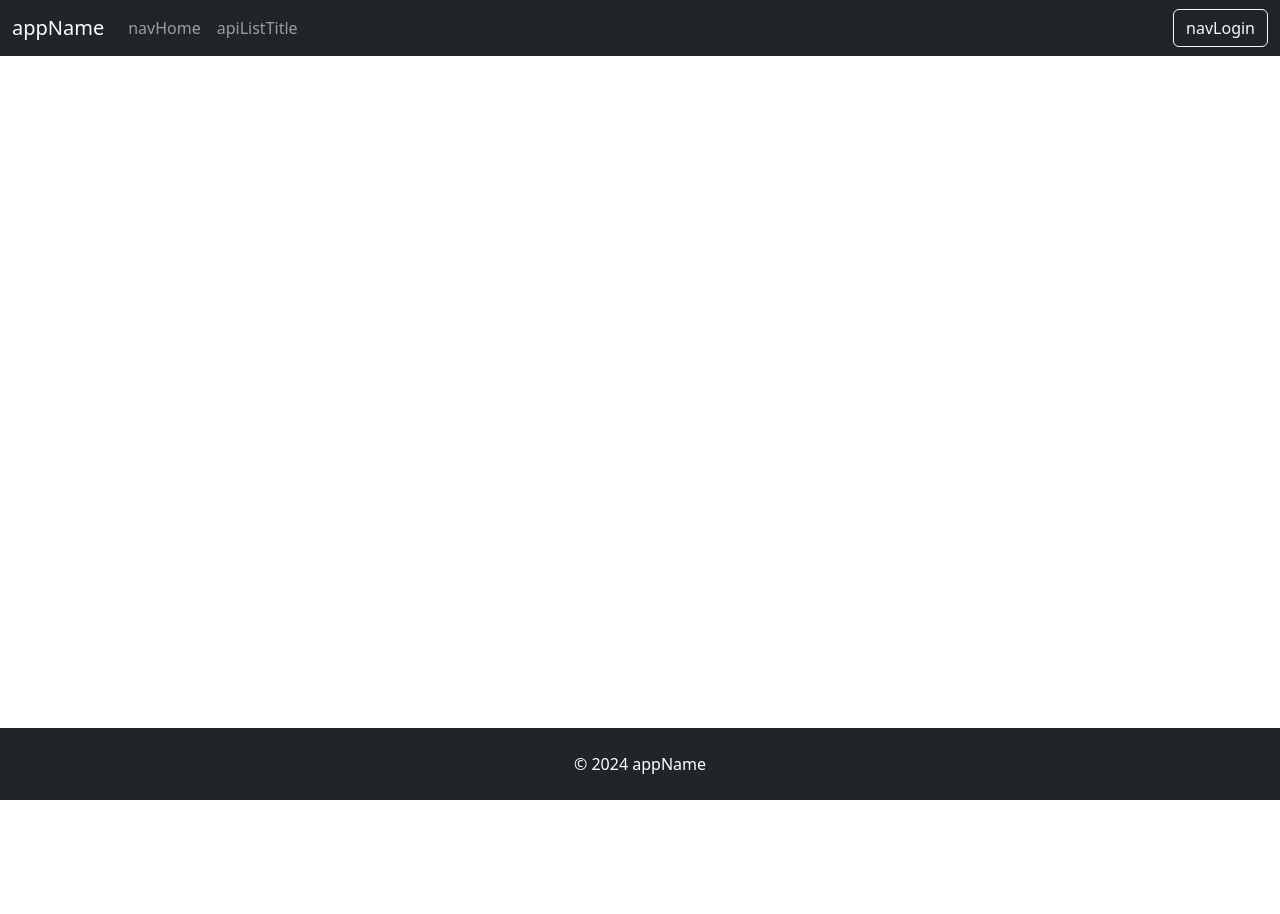
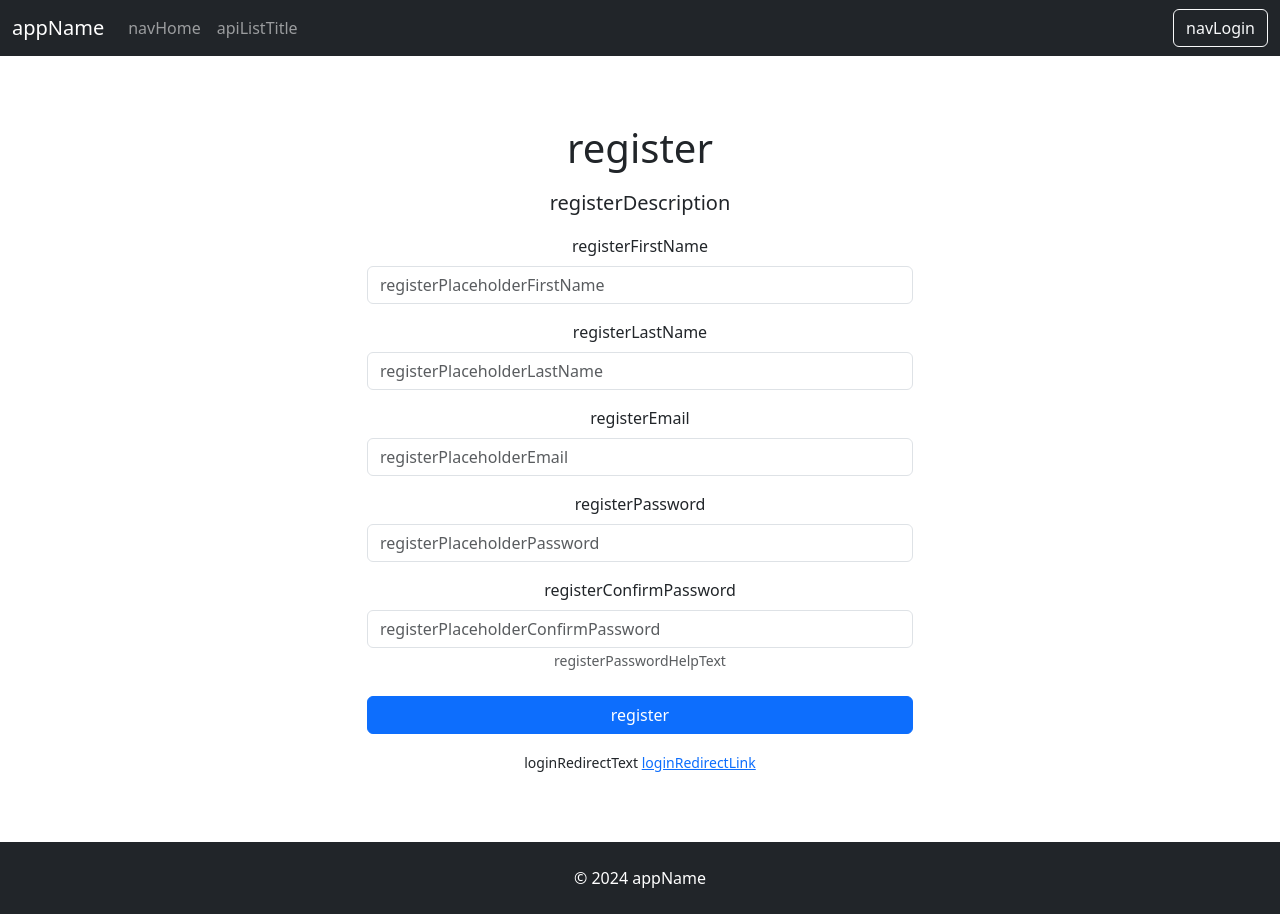
Before and after one commit to Zensurversuch/APIHarvester, a React (Vite) app in the folder System/Frontend/: page /register in a window 1280 px wide. Before the commit the page ends 800 px from the top, so only its background shows below. Built offline with nearby package versions, Linux system fonts and the light colour scheme; the HTML template or start-up script is replaced by a standard one.

Commit message:
16-27-Register

```diff
--- a/System/Frontend/src/App.tsx
+++ b/System/Frontend/src/App.tsx
@@ -9,6 +9,8 @@ import Home from './components/home/Home';
 import Login from './components/login/Login';
 import { AuthProvider } from './contexts/AuthContext';
 import APIList from './components/apis/APIList';
+import ProtectedRoute from './components/route/ProtectedRoute';
+import Register from './components/login/Register';
 
 function App() {
   return (
@@ -20,7 +22,15 @@ function App() {
             <Routes>
               <Route path="/" element={<Home />} />
               <Route path="/login" element={<Login />} />
-              <Route path="/apis" element={<APIList apiData={[]} />} />
+              <Route path="/register" element={<Register />} />
+              <Route
+                path="/apis"
+                element={
+                  <ProtectedRoute>
+                    <APIList apiData={[]} />
+                  </ProtectedRoute>
+                }
+              />
             </Routes>
           </div>
           <Footer />
--- a/System/Frontend/src/components/login/Login.tsx
+++ b/System/Frontend/src/components/login/Login.tsx
@@ -1,17 +1,27 @@
-import React, { useState } from 'react';
+import React, { useEffect, useState } from 'react';
 import { useTranslation } from 'react-i18next';
 import { Container, Row, Col, Form, Button } from 'react-bootstrap';
 import { login } from '../../services/authentication/loginService';
 import { useAuth } from '../../contexts/AuthContext';
-import { useNavigate } from 'react-router-dom';
+import { Link, useLocation, useNavigate } from 'react-router-dom';
 
 const Login: React.FC = () => {
   const { t } = useTranslation();
+  const location = useLocation();
   const { setAuthData } = useAuth();
   const navigate = useNavigate();
   const [email, setEmail] = useState('');
   const [password, setPassword] = useState('');
   const [error, setError] = useState<string | null>(null);
+  const [message, setMessage] = useState<string | null>(null);
+
+
+  useEffect(() => {
+    if (location.state && location.state.message) {
+      setMessage(location.state.message);
+      window.history.replaceState({}, document.title);
+    }
+  }, [location.state]);
 
   const handleSubmit = async (event: React.FormEvent<HTMLFormElement>) => {
     event.preventDefault();
@@ -36,6 +46,7 @@ const Login: React.FC = () => {
           <h1>{t('loginTitle')}</h1>
           <p className="lead mt-3">{t('loginDescription')}</p>
 
+          {message && <div className="alert alert-success">{message}</div>}
           {error && <div className="alert alert-danger">{error}</div>}
 
           <Form onSubmit={handleSubmit}>
@@ -64,6 +75,12 @@ const Login: React.FC = () => {
               {t('login')}
             </Button>
           </Form>
+
+          <div className="mt-3">
+            <small>
+              {t('noAccount')} <Link to="/register">{t('registerHere')}</Link>
+            </small>
+          </div>
         </Col>
       </Row>
     </Container>
--- /dev/null
+++ b/System/Frontend/src/components/login/Register.tsx
@@ -0,0 +1,134 @@
+import React, { useState } from 'react';
+import { useTranslation } from 'react-i18next';
+import { Container, Row, Col, Form, Button } from 'react-bootstrap';
+import { useNavigate } from 'react-router-dom';
+import { register } from '../../services/authentication/registerService';
+
+const Register: React.FC = () => {
+  const { t } = useTranslation();
+  const navigate = useNavigate();
+  const [firstName, setFirstName] = useState('');
+  const [lastName, setLastName] = useState('');
+  const [email, setEmail] = useState('');
+  const [password, setPassword] = useState('');
+  const [confirmPassword, setConfirmPassword] = useState('');
+  const role = "USER" // Placeholder if the System have multiple Roles
+  const [error, setError] = useState<string | null>(null);
+
+  const validatePassword = (password: string) => {
+    const minLength = 8;
+    const hasUpperCase = /[A-Z]/.test(password);
+    const hasLowerCase = /[a-z]/.test(password);
+    const hasNumber = /[0-9]/.test(password);
+    const hasSpecialChar = /[!@#$%^&*(),.?":{}|<>]/.test(password);
+
+    return (
+      password.length >= minLength &&
+      hasUpperCase &&
+      hasLowerCase &&
+      hasNumber &&
+      hasSpecialChar
+    );
+  };
+
+  const handleSubmit = async (event: React.FormEvent<HTMLFormElement>) => {
+    event.preventDefault();
+    if (!validatePassword(password)) {
+      setError(t('passwordHelpText'));
+      return;
+    }
+    if (password !== confirmPassword) {
+      setError(t('registerPasswordMismatch'));
+      return;
+    }
+    try {
+      await register({email, password, lastName, firstName, role});
+      navigate('/login', { state: { message: t('userCreatedSuccess') } });
+    } catch (error) {
+      console.error('Error during registration:', error);
+      setError(t('registerError'));
+    }
+  };
+
+  return (
+    <Container className="text-center mt-5">
+      <Row className="justify-content-md-center">
+        <Col md={6}>
+          <h1>{t('register')}</h1>
+          <p className="lead mt-3">{t('registerDescription')}</p>
+
+          {error && <div className="alert alert-danger">{error}</div>}
+
+          <Form onSubmit={handleSubmit}>
+            <Form.Group controlId="formBasicFirstName">
+              <Form.Label>{t('registerFirstName')}</Form.Label>
+              <Form.Control
+                type="text"
+                placeholder={t('registerPlaceholderFirstName')}
+                onChange={(e) => setFirstName(e.target.value)}
+                required
+              />
+            </Form.Group>
+
+            <Form.Group controlId="formBasicLastName" className="mt-3">
+              <Form.Label>{t('registerLastName')}</Form.Label>
+              <Form.Control
+                type="text"
+                placeholder={t('registerPlaceholderLastName')}
+                onChange={(e) => setLastName(e.target.value)}
+                required
+              />
+            </Form.Group>
+
+            <Form.Group controlId="formBasicEmail" className="mt-3">
+              <Form.Label>{t('registerEmail')}</Form.Label>
+              <Form.Control
+                type="email"
+                placeholder={t('registerPlaceholderEmail')}
+                onChange={(e) => setEmail(e.target.value)}
+                required
+              />
+            </Form.Group>
+
+            <Form.Group controlId="formBasicPassword" className="mt-3">
+              <Form.Label>{t('registerPassword')}</Form.Label>
+              <Form.Control
+                type="password"
+                placeholder={t('registerPlaceholderPassword')}
+                value={password}
+                onChange={(e) => setPassword(e.target.value)}
+                required
+              />
+            </Form.Group>
+
+            <Form.Group controlId="formBasicConfirmPassword" className="mt-3">
+              <Form.Label>{t('registerConfirmPassword')}</Form.Label>
+              <Form.Control
+                type="password"
+                placeholder={t('registerPlaceholderConfirmPassword')}
+                value={confirmPassword}
+                onChange={(e) => setConfirmPassword(e.target.value)}
+                required
+              />
+              <Form.Text className="text-muted">
+                {t('registerPasswordHelpText')}
+              </Form.Text>
+            </Form.Group>
+
+            <Button variant="primary" type="submit" className="mt-4 w-100">
+              {t('register')}
+            </Button>
+          </Form>
+
+          <div className="mt-3">
+            <small>
+              {t('loginRedirectText')} <a href="/login">{t('loginRedirectLink')}</a>
+            </small>
+          </div>
+        </Col>
+      </Row>
+    </Container>
+  );
+};
+
+export default Register;
--- /dev/null
+++ b/System/Frontend/src/components/route/ProtectedRoute.tsx
@@ -0,0 +1,21 @@
+import React from 'react';
+import { Navigate } from 'react-router-dom';
+import { useAuth } from '../../contexts/AuthContext';
+
+interface PrivateRouteProps {
+  children: React.ReactNode;
+}
+
+const PrivateRoute: React.FC<PrivateRouteProps> = ({ children }) => {
+  const { isLoggedIn } = useAuth();
+
+  if (!isLoggedIn()) {
+    // If the user is not logged in, redirect to the login page
+    return <Navigate to="/login" replace />;
+  }
+
+  // If the user is logged in, allow access to the route
+  return <>{children}</>;
+};
+
+export default PrivateRoute;
--- /dev/null
+++ b/System/Frontend/src/services/authentication/registerService.ts
@@ -0,0 +1,18 @@
+import { API_BASE_URL } from '../apiConfig'
+
+export const register = async (data: { email: string; password: string, lastName: string, firstName: string, role: string }) => {
+
+    const response = await fetch(API_BASE_URL + 'createUser', {
+      method: 'POST',
+      headers: {
+        'Content-Type': 'application/json',
+      },
+      body: JSON.stringify(data),
+    });
+
+    if (!response.ok) {
+      throw new Error('Network response was not ok');
+    }
+
+    return response.json();
+  };
```
Also changed, not shown: System/Frontend/src/i18n.ts (+22 -0 lines), System/Frontend/src/services/availableApis/availalbeApisService.ts (added, +18 -0 lines).
